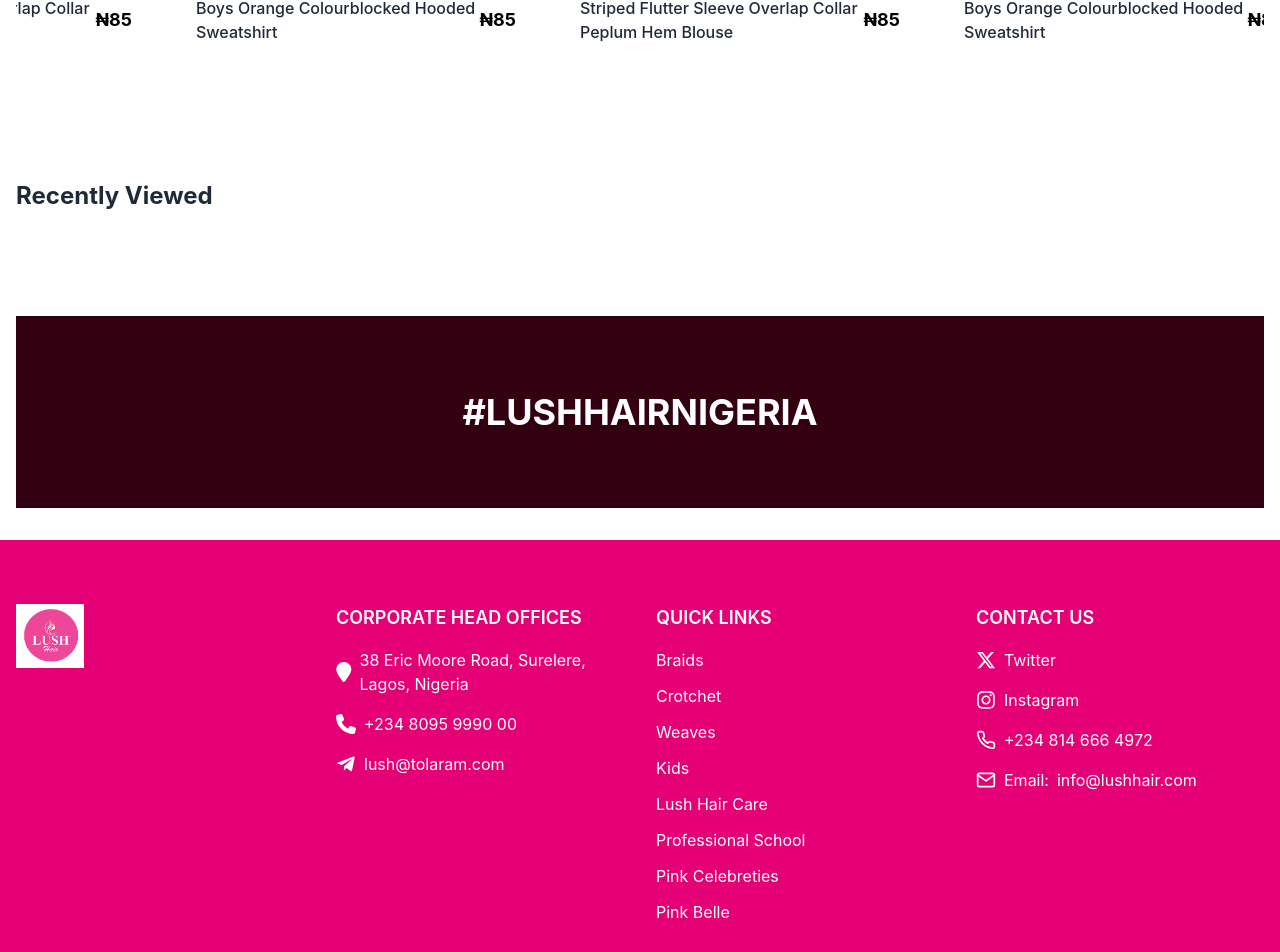
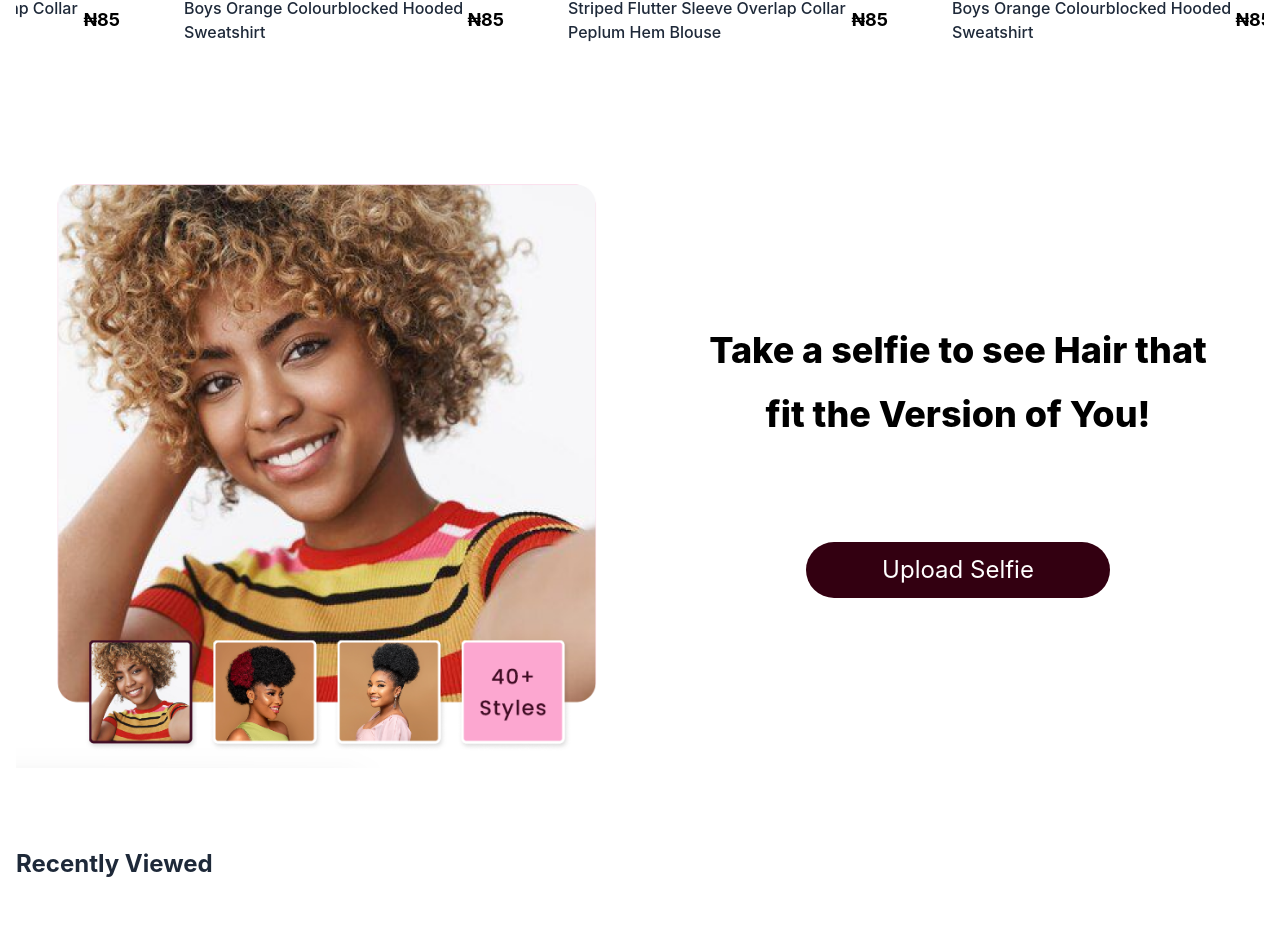
Before and after one commit to Pappy-Vx/iglasss, a React (Vite) app: page / in a window 1280 px wide. Shown: the part 2303-3255 px from the top of the page. Built offline with nearby package versions, Linux system fonts and the light colour scheme.

Commit message:
selfie section added

```diff
--- a/src/pages/Home/Home.tsx
+++ b/src/pages/Home/Home.tsx
@@ -5,6 +5,7 @@
 import Header from '../../components/Header';
 import HomeFooter from './layout/HomeFooter';
 import Footer from '../../components/Footer';
+import Selfie from './layout/Selfie';
 
 const Home = () => {
   return (
@@ -24,6 +25,8 @@
         {/* Featured Products Section */}
         <FeaturedProducts />
 
+        {/* Recently Viewed Section */}
+        <Selfie />
 
         {/* Recently Viewed Section */}
         <RecentlyViewed />
--- /dev/null
+++ b/src/pages/Home/layout/Selfie.tsx
@@ -0,0 +1,15 @@
+import selfie from '../../../assets/images/selfiehome.png'
+
+const Selfie = () => {
+  return (
+    <div className='grid grid-cols-1 lg:grid-cols-2 items-center justify-center gap-6'>
+        <img src={selfie} alt="" />
+        <div className='flex flex-col items-center justify-center'>
+        <span className='text-2xl lg:text-4xl text-black leading-10 lg:leading-16 text-center font-bold lg:font-extrabold mx-8 lg:mx-14'>Take a selfie to see Hair that fit the Version of You!</span>
+        <button className='bg-[#330011] hover:bg-white hover:text-[#330011] text-white px-4 py-2 rounded-full text-2xl w-76 h-14 mt-24 text-bold cursor-pointer'>Upload Selfie</button>
+        </div>
+    </div>
+  )
+}
+
+export default Selfie
```
Also changed, not shown: src/assets/images/selfiehome.png (added).
